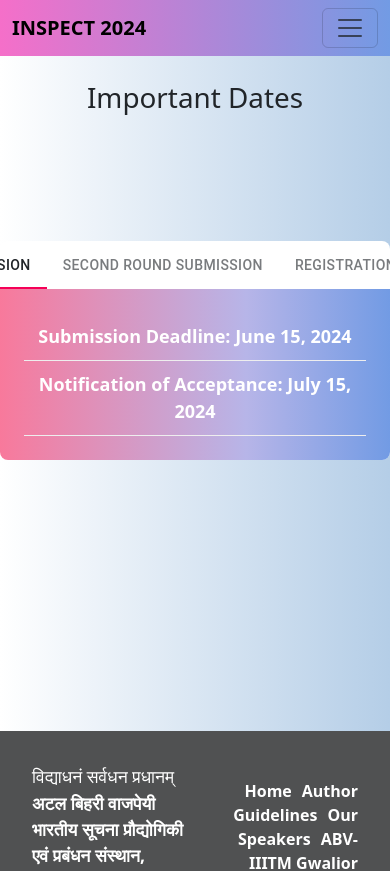
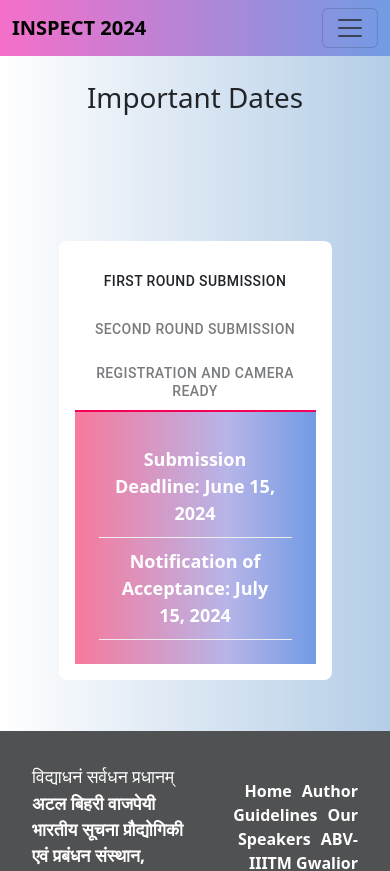
Before and after one commit to frozen-eagle043/opulent-space-capybara, a React (Create React App) app: page /dates in a window 390 px wide. Shown: the top 871 px of the page. Built offline with nearby package versions, Linux system fonts and the light colour scheme; a web font is replaced by a local one.

Commit message:
Dates Fixed

```diff
--- a/src/components/Dates.css
+++ b/src/components/Dates.css
@@ -87,19 +87,30 @@
 }
 @media (max-width: 600px) {
   .dates-tabs-container {
+    display: flex;
     flex-direction: column;
     align-items: center;
-    overflow-x: auto; /* Enable horizontal scrolling */
-    max-width: 100%;
+    padding: 16px; /* Add padding for better spacing */
   }
 
-  .MuiTabs-scrollable {
-    flex-wrap: nowrap;
-    overflow-x: auto; /* Enable horizontal scrolling for the tabs */
+  .MuiTabs-flexContainer {
+    width: 100%;
+    flex-direction: column; /* Change to column layout for tabs */
+    align-items: center;
+  }
+
+  .MuiTabs-scrollableX {
+    flex-wrap: nowrap; /* Prevent tabs from wrapping */
+    overflow-x: auto; /* Enable horizontal scrolling if needed */
   }
 
   .MuiTab-root {
-    flex: 0 0 auto; /* Let the tabs shrink to fit content */
-    white-space: nowrap; /* Prevent text wrapping */
+    width: 100%;
+    text-align: center;
+    margin-bottom: 8px; /* Add margin between tabs for better spacing */
+  }
+
+  .tab-panel-background {
+    width: 100%; /* Make the TabPanel take full width */
   }
 }
--- a/src/components/Footer.jsx
+++ b/src/components/Footer.jsx
@@ -22,7 +22,7 @@ const Footer = () => (
         <a href="/author-guidelines">Author Guidelines</a>
       </li>
       <li>
-        <a href="/our-speakers">Our Speakers</a>
+        <a href="/speaker2">Our Speakers</a>
       </li>
       <li>
         <a href="https://iiitm.ac.in/index.php/en/">
```
